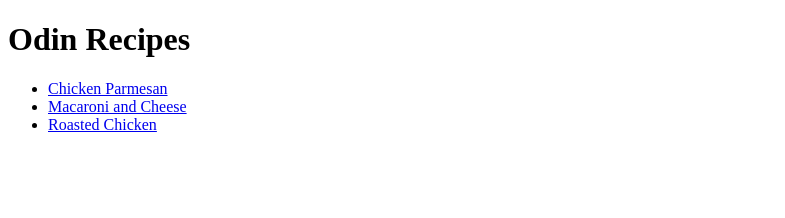
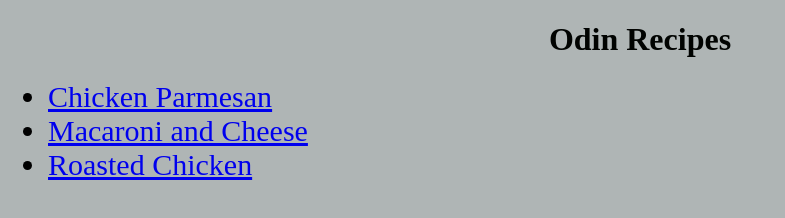
Before and after one commit to Tigre424/odin-recipes, a plain HTML site: page index.html in a window 1280 px wide. Shown: the whole page, without its empty margins (0-785 px from the left). Drawn offline with Linux system fonts and the light colour scheme.

Commit message:
create a styles.css file and insert styles.css link to all *.html files

```diff
--- a/index.html
+++ b/index.html
@@ -3,13 +3,14 @@
 <head>
     <meta charset="UTF-8">
     <title>Odin Recipes</title>
+    <link rel="stylesheet" href="styles.css">
 </head>
 <body>
     <h1>Odin Recipes</h1>
    <ul>
-    <li>    <a href="recipes/chickenparmesan.html">Chicken Parmesan</a></li>
-    <li>    <a href="recipes/macandcheese.html"> Macaroni and Cheese</a> </li>
-    <li>    <a href="recipes/roastedchicken.html">Roasted Chicken</a></li>
+    <li id="link">    <a href="recipes/chickenparmesan.html">Chicken Parmesan</a></li>
+    <li id="link">    <a href="recipes/macandcheese.html"> Macaroni and Cheese</a> </li>
+    <li id="link">    <a href="recipes/roastedchicken.html">Roasted Chicken</a></li>
    </ul>
 
 </body>
--- /dev/null
+++ b/styles.css
@@ -0,0 +1,19 @@
+* {
+
+background-color: rgb(175, 181, 181);
+}
+
+h1 {
+    text-align: center;
+        color: rgb(1, 3, 1);
+}
+
+#link {
+
+    font-size: 30px;
+
+
+
+
+
+}
```
Also changed, not shown: recipes/chickenparmesan.html (+2 -1 lines), recipes/macandcheese.html (+2 -0 lines), recipes/roastedchicken.html (+1 -0 lines).
